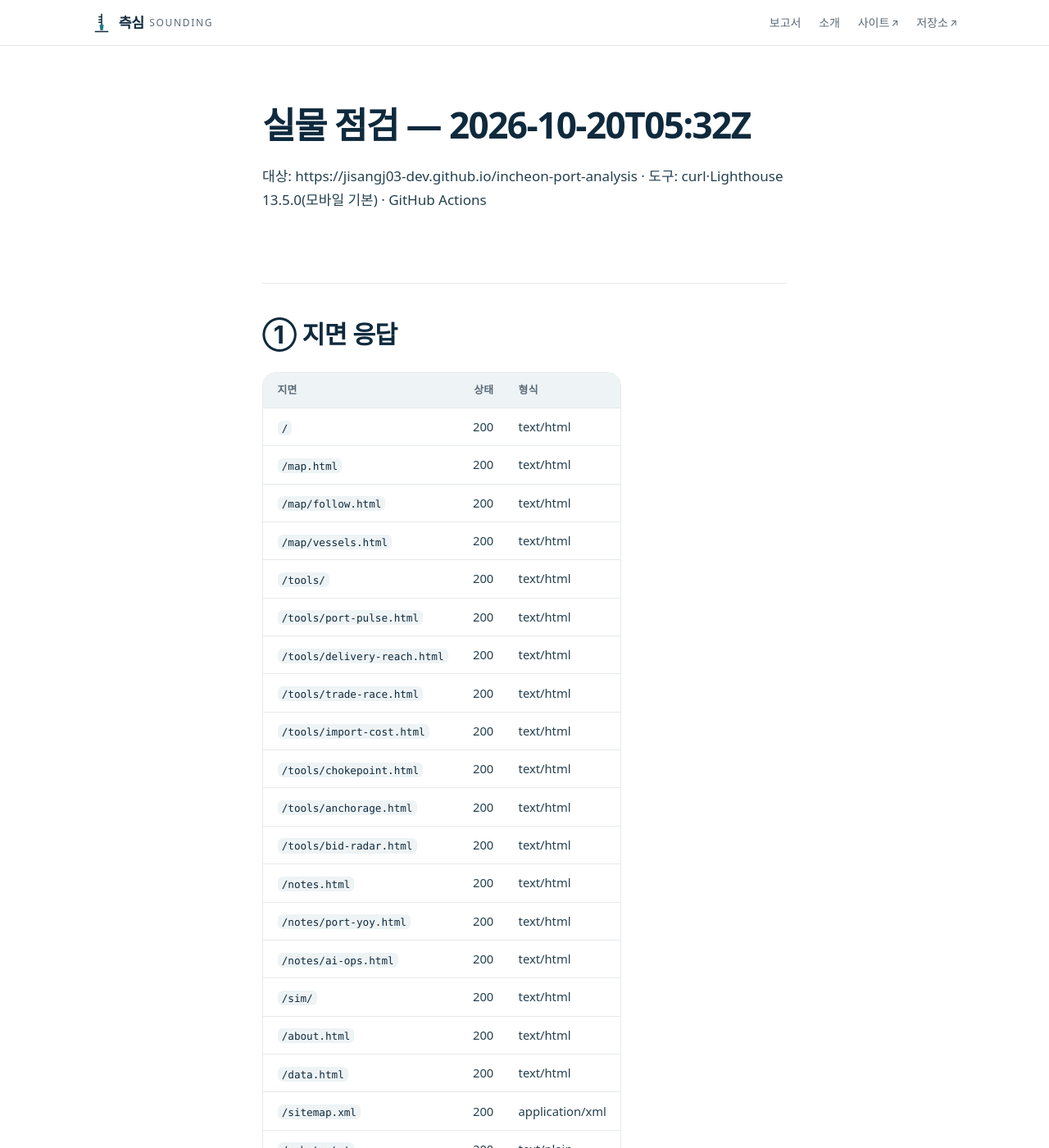
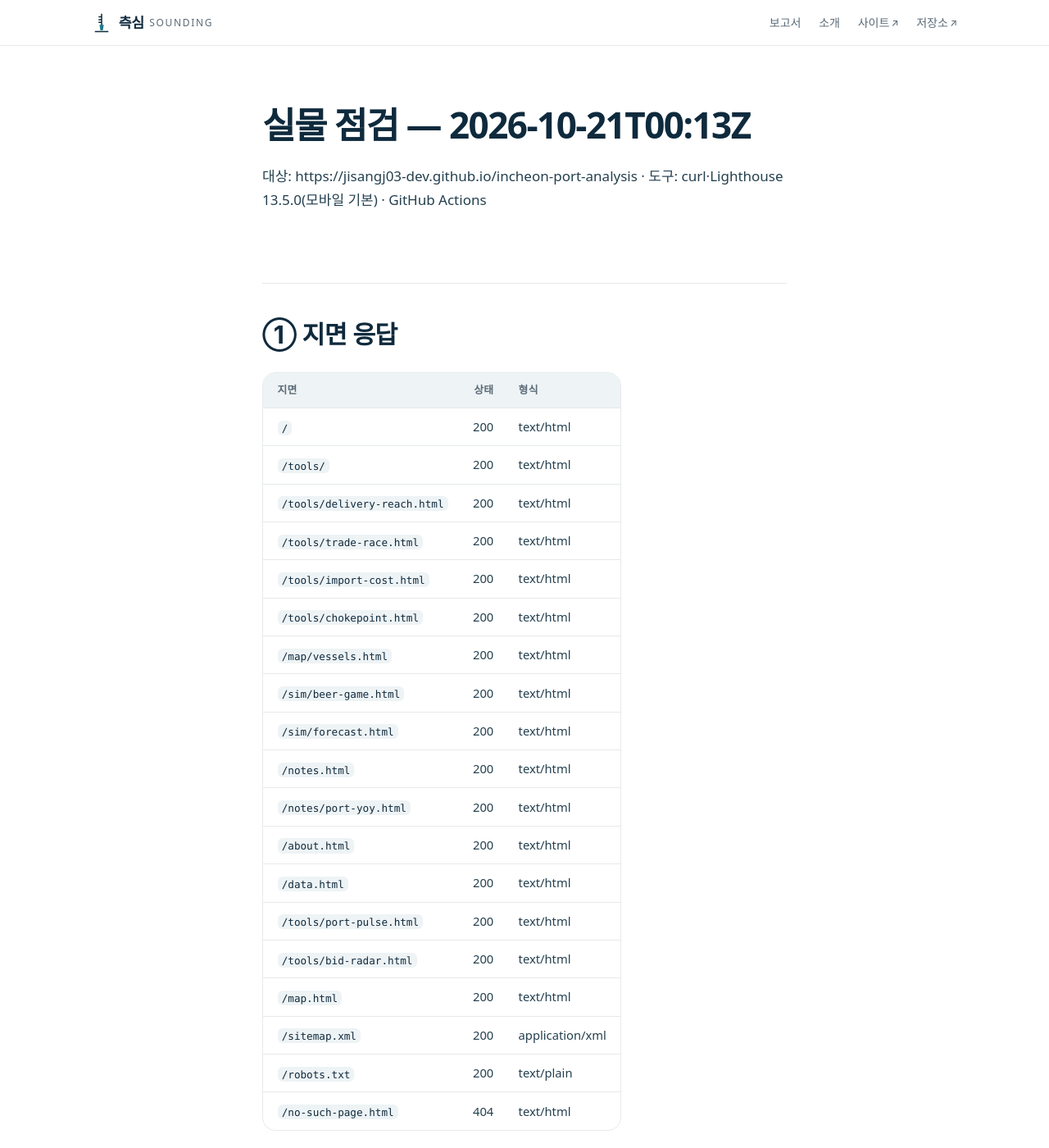
Before and after one commit to jisangj03-dev/incheon-port-analysis, a Jekyll site: the page built from docs/실물점검.md, in a window 1280 px wide and 1400 px high. Shown: the whole window at 82% size. Built offline with Jekyll 4.4.1, drawn with Linux system fonts in a browser that asks for light colours; some web fonts are replaced; our own code applies the rules of GitHub Pages for plain Markdown files; some of the changed text lies outside the part shown.

Commit message:
실물 점검 결과 — live-check 워크플로

```diff
--- a/docs/실물점검.md
+++ b/docs/실물점검.md
@@ -1,4 +1,4 @@
-# 실물 점검 — 2026-10-20T05:32Z
+# 실물 점검 — 2026-10-21T00:13Z
 
 대상: https://jisangj03-dev.github.io/incheon-port-analysis · 도구: curl·Lighthouse 13.5.0(모바일 기본) · GitHub Actions
 
@@ -7,23 +7,21 @@
 | 지면 | 상태 | 형식 |
 |---|---|---|
 | `/` | 200 | text/html |
-| `/map.html` | 200 | text/html |
-| `/map/follow.html` | 200 | text/html |
-| `/map/vessels.html` | 200 | text/html |
 | `/tools/` | 200 | text/html |
-| `/tools/port-pulse.html` | 200 | text/html |
 | `/tools/delivery-reach.html` | 200 | text/html |
 | `/tools/trade-race.html` | 200 | text/html |
 | `/tools/import-cost.html` | 200 | text/html |
 | `/tools/chokepoint.html` | 200 | text/html |
-| `/tools/anchorage.html` | 200 | text/html |
-| `/tools/bid-radar.html` | 200 | text/html |
+| `/map/vessels.html` | 200 | text/html |
+| `/sim/beer-game.html` | 200 | text/html |
+| `/sim/forecast.html` | 200 | text/html |
 | `/notes.html` | 200 | text/html |
 | `/notes/port-yoy.html` | 200 | text/html |
-| `/notes/ai-ops.html` | 200 | text/html |
-| `/sim/` | 200 | text/html |
 | `/about.html` | 200 | text/html |
 | `/data.html` | 200 | text/html |
+| `/tools/port-pulse.html` | 200 | text/html |
+| `/tools/bid-radar.html` | 200 | text/html |
+| `/map.html` | 200 | text/html |
 | `/sitemap.xml` | 200 | application/xml |
 | `/robots.txt` | 200 | text/plain |
 | `/no-such-page.html` | 404 | text/html |
@@ -40,8 +38,8 @@
 
 | 지면 | 성능 | 접근성 | 권장 | SEO | 권장 감점 항목 |
 |---|---|---|---|---|---|
-| `/` | 99 | 100 | 100 | 100 | — |
-| `/map.html` | 95 | 100 | 100 | 100 | — |
+| `/` | 98 | 100 | 100 | 100 | — |
+| `/tools/` | 99 | 100 | 100 | 100 | — |
 | `/tools/delivery-reach.html` | 99 | 100 | 100 | 100 | — |
 | `/tools/import-cost.html` | 99 | 100 | 100 | 100 | — |
 
@@ -50,14 +48,15 @@
 | 지면 | 상태 | 화면 오류 | 외부 요청(예외 밖) | Cloudflare |
 |---|---|---|---|---|
 | `/` | 200 | 0 | 0 | 있음 |
-| `/map.html` | 200 | 0 | 0 | 있음 |
-| `/tools/port-pulse.html` | 200 | 0 | 0 | 있음 |
+| `/tools/` | 200 | 0 | 0 | 있음 |
 | `/tools/delivery-reach.html` | 200 | 0 | 0 | 있음 |
 | `/tools/trade-race.html` | 200 | 0 | 0 | 있음 |
 | `/tools/import-cost.html` | 200 | 0 | 0 | 있음 |
 | `/tools/chokepoint.html` | 200 | 0 | 0 | 있음 |
-| `/tools/anchorage.html` | 200 | 0 | 0 | 있음 |
-| `/tools/bid-radar.html` | 200 | 0 | 0 | 있음 |
+| `/map/vessels.html` | 200 | 0 | 0 | 있음 |
+| `/sim/beer-game.html` | 200 | 0 | 0 | 있음 |
+| `/sim/forecast.html` | 200 | 0 | 0 | 있음 |
 | `/notes.html` | 200 | 0 | 0 | 있음 |
 | `/notes/port-yoy.html` | 200 | 0 | 0 | 있음 |
-| `/notes/ai-ops.html` | 200 | 0 | 0 | 있음 |
+| `/about.html` | 200 | 0 | 0 | 있음 |
+| `/data.html` | 200 | 0 | 0 | 있음 |
```
